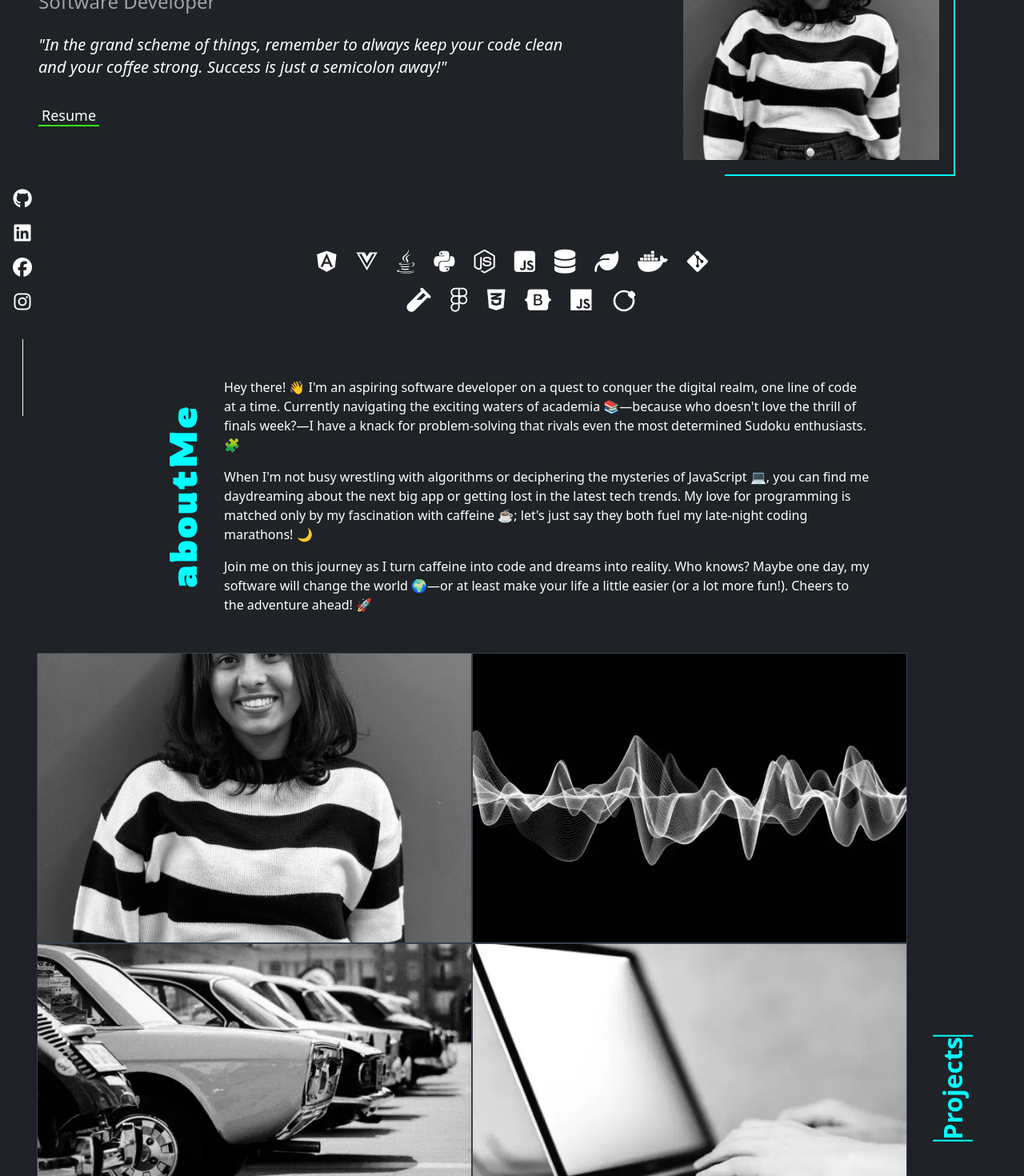
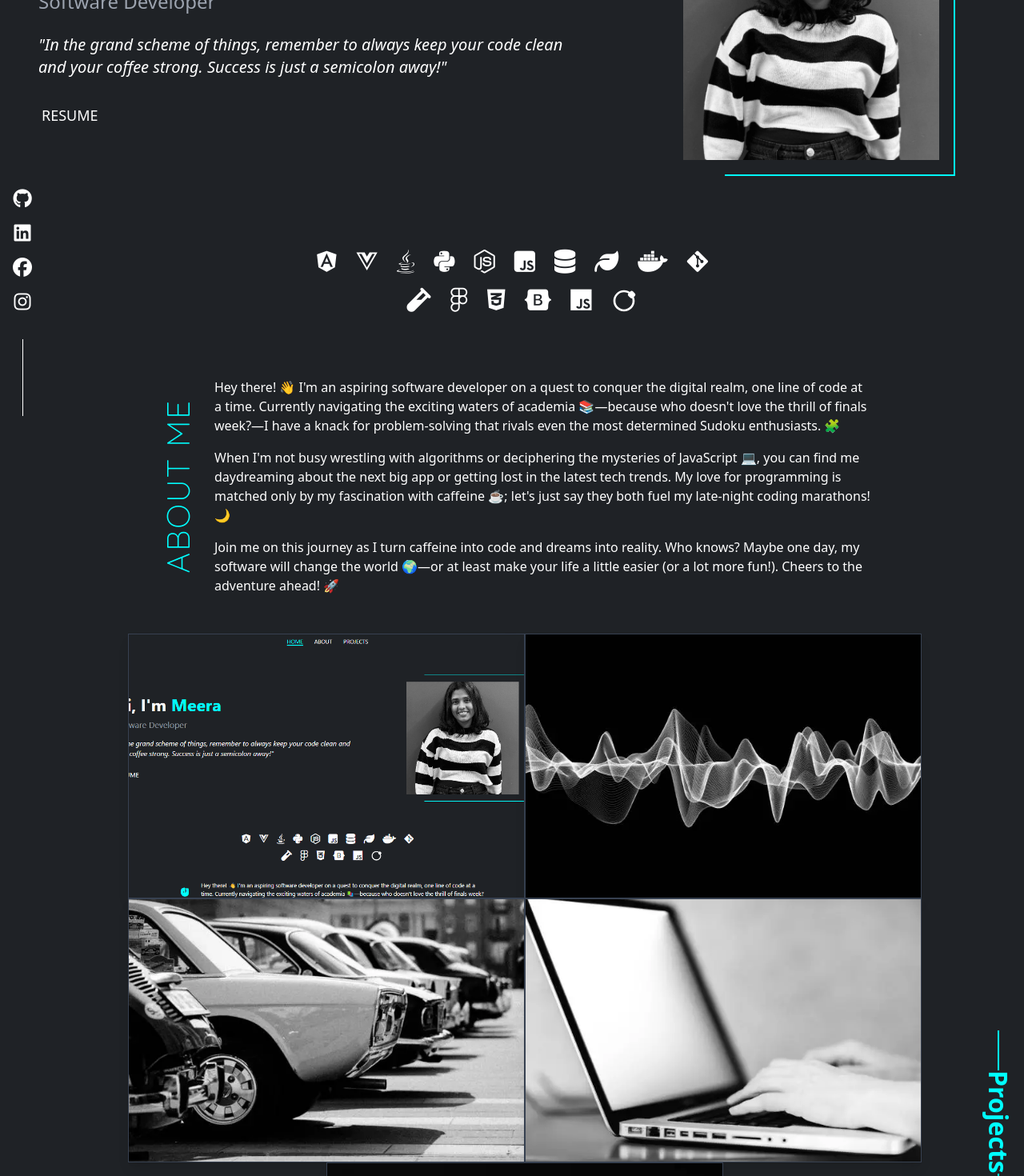
Before and after one commit to Meera27/meera-portfolio, a Vue app: page / in a window 1280 px wide. Shown: the part 280-1750 px from the top of the page at 80% size. Built offline with nearby package versions, Linux system fonts and the light colour scheme.

Commit message:
Updated Font & Projects

```diff
--- a/src/components/AboutComponent.vue
+++ b/src/components/AboutComponent.vue
@@ -3,7 +3,7 @@
     <div class="flex w-full max-w-4xl">
       <div class="content-wrapper w-full flex">
         <div class="vertical-text-container flex items-center mr-4">
-          <div class="vertical-text">aboutMe</div>
+          <div class="vertical-text">ABOUT ME</div>
         </div>
         <div class="content-container flex-grow">
           <p class="mb-4">
@@ -28,8 +28,7 @@ export default {
 </script>
 
 <style scoped>
-@import url('https://fonts.googleapis.com/css2?family=Atkinson+Hyperlegible:wght@900&display=swap');
-@import url('https://fonts.googleapis.com/css2?family=Anton&family=Rowdies:wght@700&display=swap');
+@import url('https://fonts.googleapis.com/css2?family=Quicksand:wght@300&display=swap');
 
 .about-me-container {
   display: flex;
@@ -46,16 +45,15 @@ export default {
   writing-mode: vertical-rl;
   text-orientation: mixed;
   padding: 1rem 0;
-  font-family: "Rowdies", sans-serif;
-  font-weight: 700;
+  font-family: 'Quicksand', sans-serif;
+  font-weight: 200;
   font-style: normal;
   text-transform: none;
   letter-spacing: 0.05em;
   color: #00FFFF;
   transform: rotate(180deg);
-  font-size: 3rem; /* Increased from 2rem to 3rem */
+  font-size: 2.5rem;
 }
 
 
-
 </style>
--- a/src/components/HomeComponent.vue
+++ b/src/components/HomeComponent.vue
@@ -8,7 +8,7 @@
           <p class="text-xl md:text-2xl text-gray-400 mb-6">Software Developer</p>
           <p class="text-lg md:text-xl italic mb-8">"In the grand scheme of things, remember to always keep your code clean and your coffee strong. Success is just a semicolon away!"</p>
           <a href="https://drive.google.com/file/d/1LNBpSIHx_h-nzijaHZTiRPJsCoU6fo4Q/view?usp=sharing" target="_blank" class="resume-link text-lg">
-            <span>Resume</span>
+            <span>RESUME</span>
           </a>
         </div>
       </div>
@@ -65,17 +65,6 @@ body {
   background-color: #1F2226;
 }
 
-/* .blue-rectangle {
-  position: absolute;
-  top: -10px;
-  right: -20px;
-  bottom: -10px;
-  border-top: 2px solid #00FFFF;
-  border-right: 2px solid #00FFFF;
-  border-bottom: 2px solid #00FFFF;
-  width: calc(100% + 10px);
-  z-index: 0;
-} */
 .blue-rectangle {
   position: absolute;
   top: -20px;
@@ -87,9 +76,6 @@ body {
   width: 90%;
   z-index: 0;
 }
-
-
-
 
 .skill-icon {
   position: relative;
@@ -118,64 +104,46 @@ body {
   visibility: visible;
 }
 
+
 .resume-link {
   text-decoration: none;
   color: white;
   position: relative;
   padding: 2px 4px;
-  transition: color 0.3s ease-in-out;
 }
 
 .resume-link::before,
-.resume-link::after,
-.resume-link span::before,
-.resume-link span::after {
+.resume-link::after {
   content: '';
   position: absolute;
+  bottom: 0;
+  width: 0;
+  height: 2px;
   background-color: #39FF14;
-  transition: all 0.3s ease-in-out;
+  transition: width 0.3s ease-in-out;
 }
 
 .resume-link::before {
-  bottom: 0;
-  left: 0;
-  width: 100%;
-  height: 2px;
+  left: 50%;
+  transform: translateX(-50%);
 }
 
 .resume-link::after {
-  top: 0;
-  right: 0;
-  width: 0;
-  height: 2px;
+  right: 50%;
+  transform: translateX(50%);
 }
 
-.resume-link span::before {
-  top: 0;
-  left: 0;
-  width: 2px;
-  height: 0;
+.resume-link:hover::before,
+.resume-link:hover::after,
+.resume-link:focus::before,
+.resume-link:focus::after {
+  width: 50%;
 }
 
-.resume-link span::after {
-  bottom: 0;
-  right: 0;
-  width: 2px;
-  height: 0;
-}
-
-.resume-link:hover::after,
-.resume-link:focus::after,
-.resume-link:hover span::before,
-.resume-link:focus span::before,
-.resume-link:hover span::after,
-.resume-link:focus span::after {
-  width: 100%;
-  height: 100%;
-}
-
-.resume-link:hover,
+/* Remove this block to keep the text color white */
+/* .resume-link:hover,
 .resume-link:focus {
   color: #39FF14;
-}
+} */
+
 </style>
--- a/src/components/ProjectCard.vue
+++ b/src/components/ProjectCard.vue
@@ -2,20 +2,22 @@
   <div class="bg-[#262A2E] overflow-hidden shadow-lg border border-gray-700 w-full h-full relative group">
     <img :src="projectImage" :alt="project.name" class="w-full h-full object-cover">
     <div
-      class="absolute inset-0 bg-[#262A2E] bg-opacity-95 flex flex-col items-center justify-center opacity-0 group-hover:opacity-100 transition-opacity duration-300 p-4"
+      class="absolute inset-0 bg-[#262A2E] bg-opacity-0 group-hover:bg-opacity-95 flex flex-col items-center justify-center transition-all duration-300 p-4"
     >
-      <h3 class="text-xl font-semibold mb-4 text-center text-white">{{ project.name }}</h3>
-      <div class="flex flex-wrap justify-center gap-2 mb-4">
+      <h3 class="text-xl font-semibold mb-4 text-center text-white opacity-0 group-hover:opacity-100 transition-opacity duration-300">{{ project.name }}</h3>
+      <div class="flex flex-wrap justify-center gap-2 mb-4 opacity-0 group-hover:opacity-100 transition-opacity duration-300">
         <span v-for="skill in project.skills" :key="skill" class="bg-gray-700 text-xs sm:text-sm text-cyan-400 px-2 py-1">
           {{ skill }}
         </span>
       </div>
-      <a :href="project.githubLink" target="_blank" rel="noopener noreferrer" class="github-button text-base sm:text-lg text-white hover:text-cyan-400 transition-colors duration-300">
+      <a :href="project.githubLink" target="_blank" rel="noopener noreferrer" class="github-button text-base sm:text-lg text-white hover:text-cyan-400 transition-colors duration-300 opacity-0 group-hover:opacity-100">
         GitHub
       </a>
     </div>
   </div>
 </template>
+
+
 
 <script>
 export default {
--- a/src/components/ProjectsComponent.vue
+++ b/src/components/ProjectsComponent.vue
@@ -1,6 +1,6 @@
 <template>
   <div class="bg-[#1F2226] text-white py-4 min-h-screen flex items-center">
-    <div class="container mx-auto px-4 sm:px-6 lg:px-8 flex flex-col sm:flex-row">
+    <div class="container mx-auto px-4 sm:px-6 lg:px-8 flex flex-col sm:flex-row relative">
       <div class="projects-grid">
         <ProjectCard
           v-for="project in projects"
@@ -9,7 +9,7 @@
           class="project-card"
         />
       </div>
-      <div class="projects-label right flex items-center">
+      <div class="projects-label right flex flex-row items-center">
         <div class="line"></div>
         <span>Projects</span>
         <div class="line"></div>
@@ -31,7 +31,7 @@ export default {
       projects: [
         {
           name: "Personal Portfolio Website",
-          image: "unnamed.jpg",
+          image: "portfolio.png",
           skills: ["Vue.js", "TailwindCSS"],
           explanation: `My Personal Portfolio website, built with Vue.js and Tailwind CSS, serves as a dynamic showcase of my professional journey. It brings together my skills, experiences, and projects, offering an interactive and visually appealing overview of my capabilities and achievements.`,
           githubLink: ""
@@ -74,29 +74,34 @@ export default {
 .container {
   display: flex;
   align-items: center;
-  justify-content: flex-end; /* Aligns content to the right */
+  justify-content: flex-end;
   height: 100%;
+  position: relative;
 }
 
 .projects-label {
   display: flex;
+  flex-direction: row;
   align-items: center;
   font-size: 2rem;
   font-weight: bold;
   color: #00FFFF;
-  margin: 0 1rem;
+  position: absolute;
+  right: 0.5rem;
+  top: 50%;
+  transform: translateY(-50%);
 }
 
 .projects-label.right {
   writing-mode: vertical-rl;
-  transform: rotate(180deg);
+  transform: rotate(0deg);
 }
 
 .line {
-  width: 50px; /* Adjust line length */
-  height: 2px; /* Adjust line thickness */
+  width: 2px;
+  height: 50px;
   background-color: #00FFFF;
-  margin: 0 1rem; /* Spacing around the lines */
+  margin: 0 1rem;
 }
 
 .projects-grid {
@@ -105,10 +110,22 @@ export default {
   grid-template-rows: repeat(5, 1fr);
   gap: 0;
   width: 100%;
+  padding-right: 6rem;
 }
 
 .project-card {
   aspect-ratio: 12 / 8;
+  overflow: hidden;
+  position: relative;
+}
+
+.project-image {
+  width: 100%;
+  height: 100%;
+  object-fit: contain;
+  position: absolute;
+  top: 0;
+  left: 0;
 }
 
 @media (min-width: 640px) {
```
Also changed, not shown: src/assets/portfolio.png (added).
